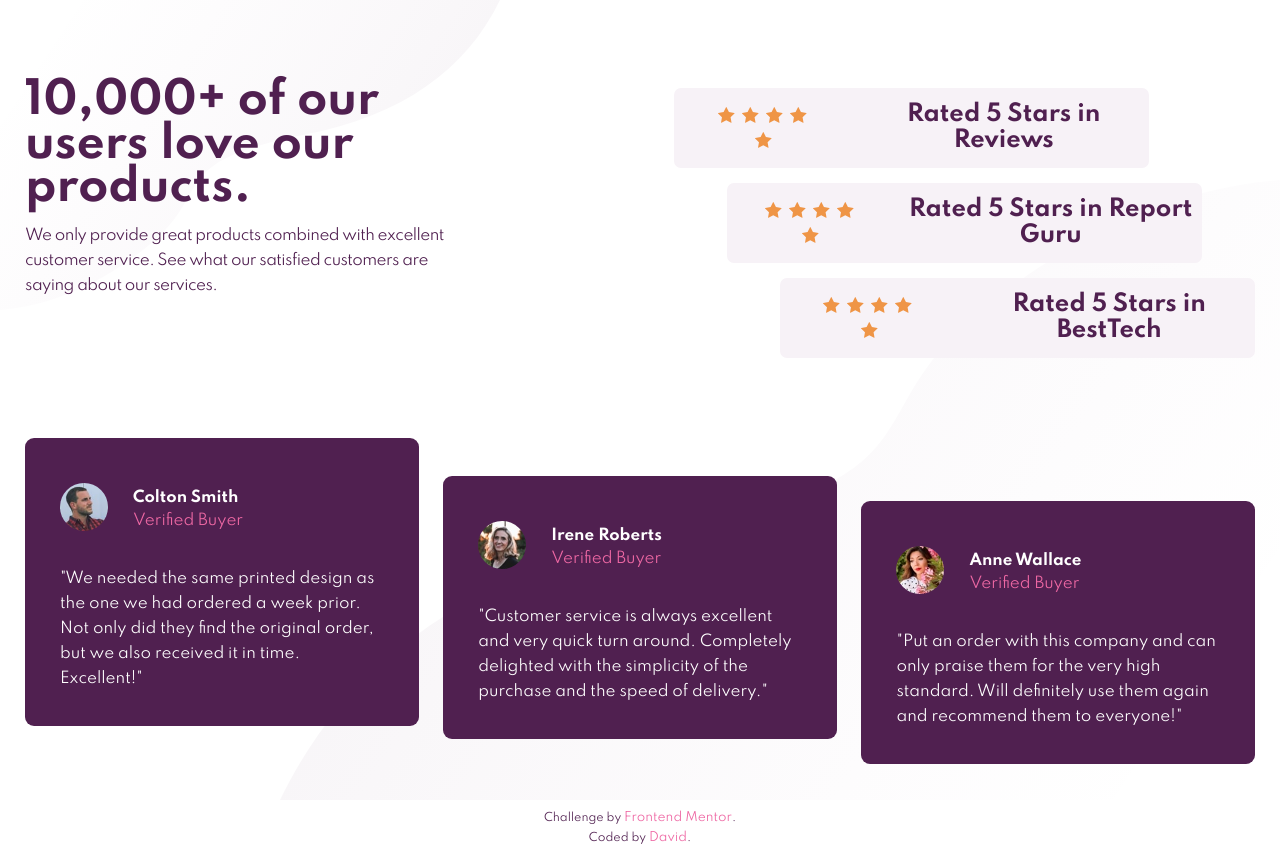
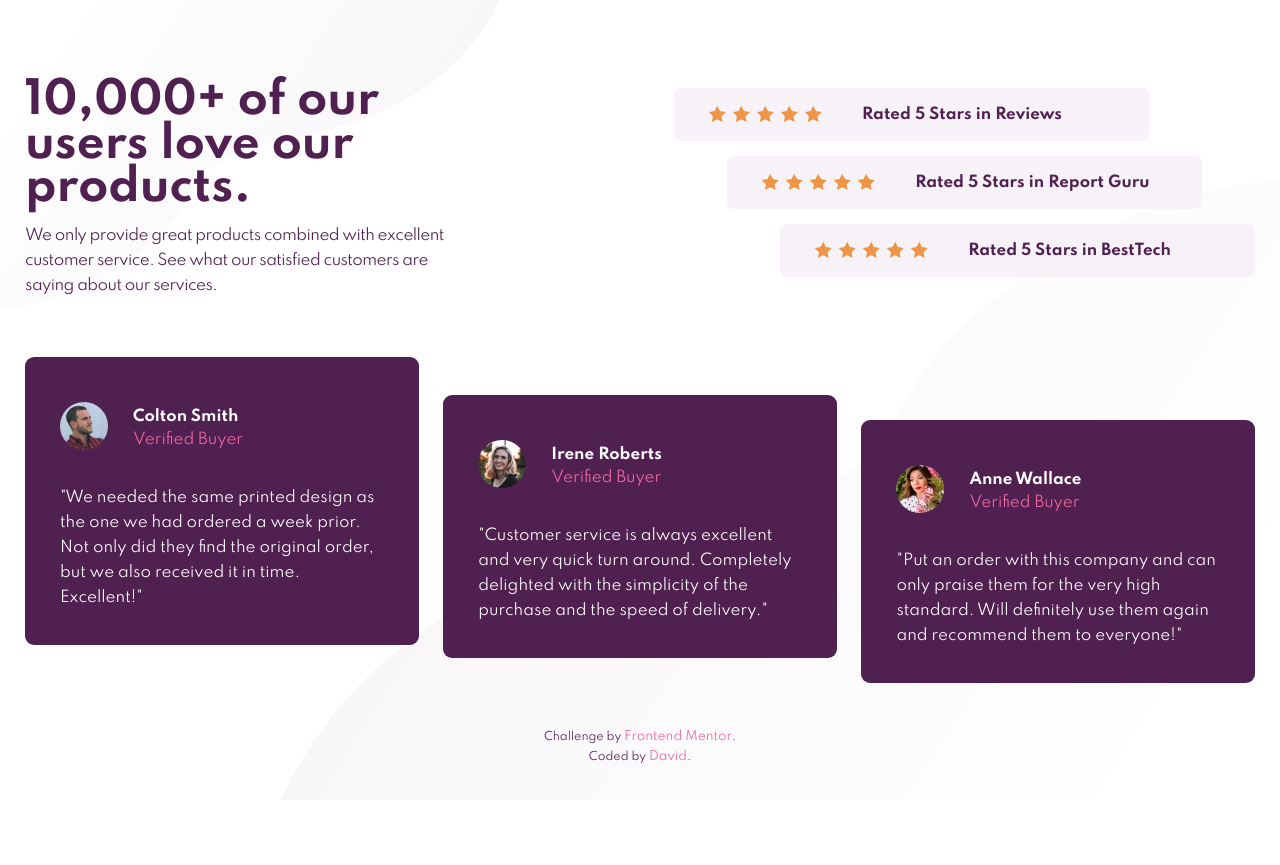
Before and after one commit to edavid-mf/Social-Proof, a plain HTML site: page index.html in a window 1280 px wide. After the commit the page ends 800 px from the top, so only its background shows below. Drawn offline with Linux system fonts and the light colour scheme.

Commit message:
Fixed issues

```diff
--- a/index.html
+++ b/index.html
@@ -34,7 +34,7 @@
               <img src="images/icon-star.svg" alt="star">
               <img src="images/icon-star.svg" alt="star">
             </div>
-            <h2>Rated 5 Stars in Reviews</h2>
+            <p>Rated 5 Stars in Reviews</p>
           </div>
 
           <div class="stars">
@@ -45,7 +45,7 @@
               <img src="images/icon-star.svg" alt="star">
               <img src="images/icon-star.svg" alt="star">
             </div>
-            <h2>Rated 5 Stars in Report Guru</h2>
+            <p>Rated 5 Stars in Report Guru</p>
           </div>
 
           <div class="stars">
@@ -56,7 +56,7 @@
               <img src="images/icon-star.svg" alt="star">
               <img src="images/icon-star.svg" alt="star">
             </div>
-            <h2>Rated 5 Stars in BestTech</h2>
+            <p>Rated 5 Stars in BestTech</p>
           </div>
         </section>
       </div>
```
